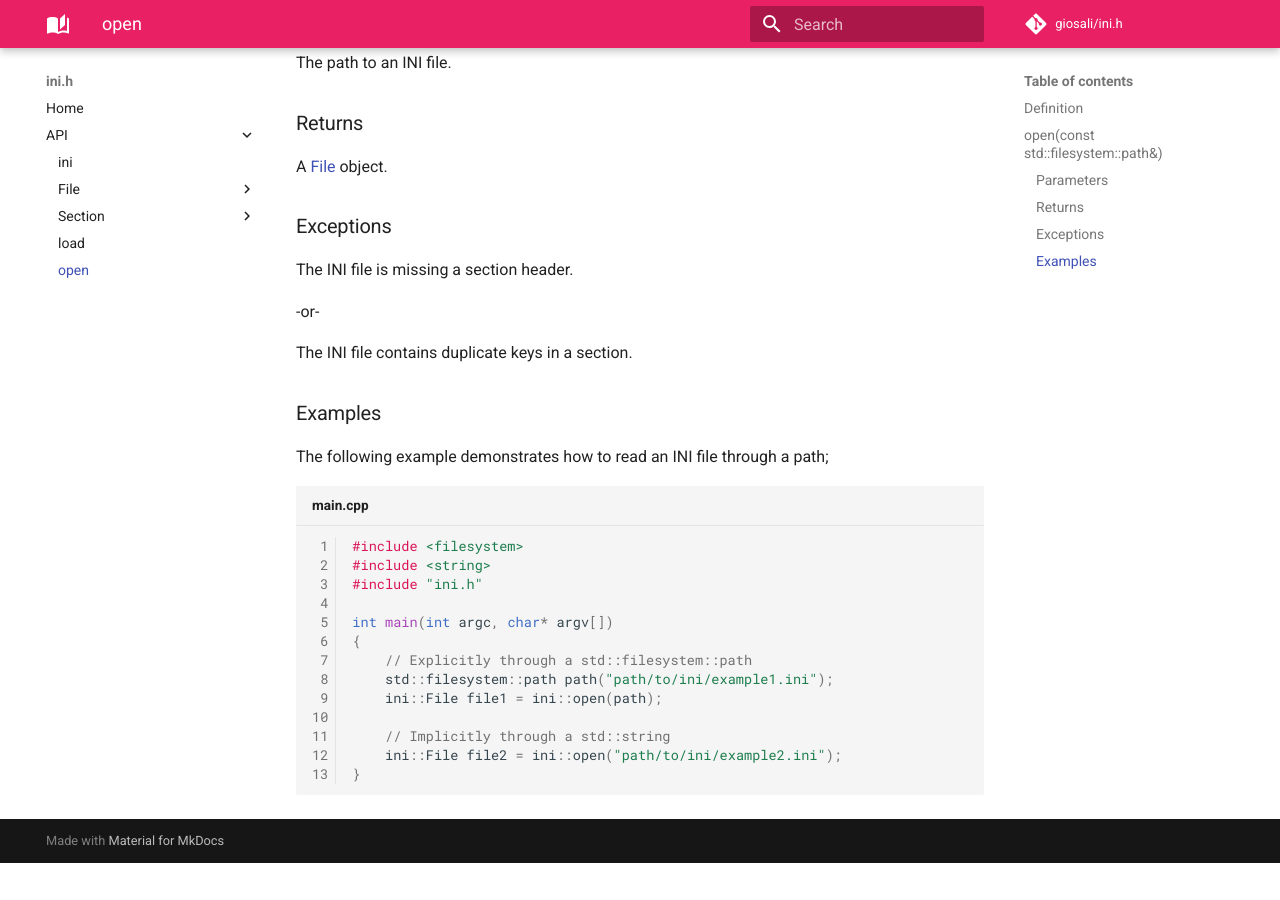
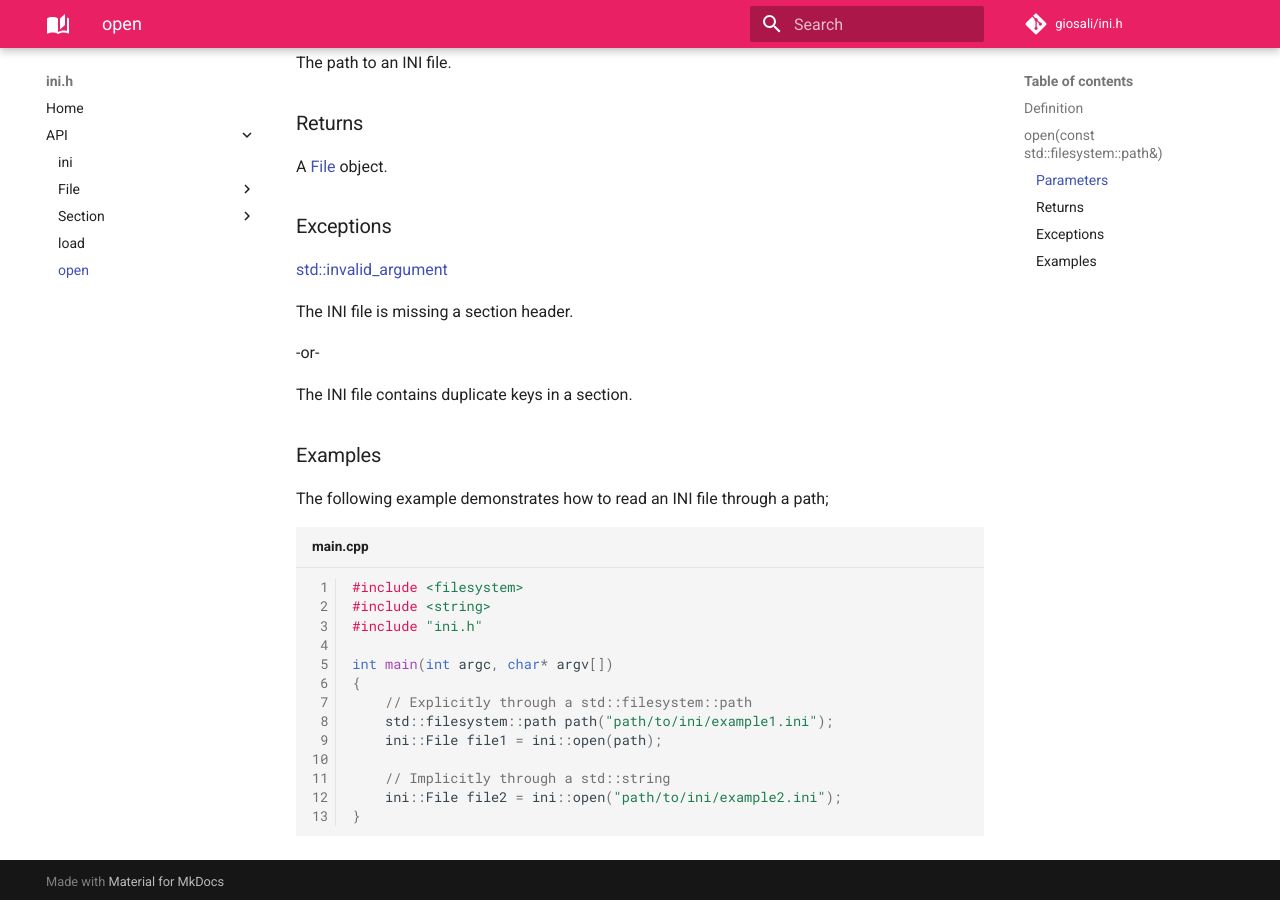
Before and after one commit to giosali/ini.h, an MkDocs documentation site: the page built from docs/api/open.md, in a window 1280 px wide and 900 px high, scrolled down 600 px. Built offline with MkDocs 1.6.1 and Material for MkDocs 9.7.7, drawn with Linux system fonts in a browser that asks for light colours; comment, search, counter and statistics services are not loaded; before the commit the page ends 1463 px from its top, so only the background shows below that.

Commit message:
Add missing exception info

```diff
--- a/docs/api/open.md
+++ b/docs/api/open.md
@@ -28,6 +28,8 @@ A [File](./file/file.md) object.
 
 ### Exceptions
 
+[std::invalid_argument](https://en.cppreference.com/w/cpp/error/invalid_argument)
+
 The INI file is missing a section header.
 
 -or-
```
